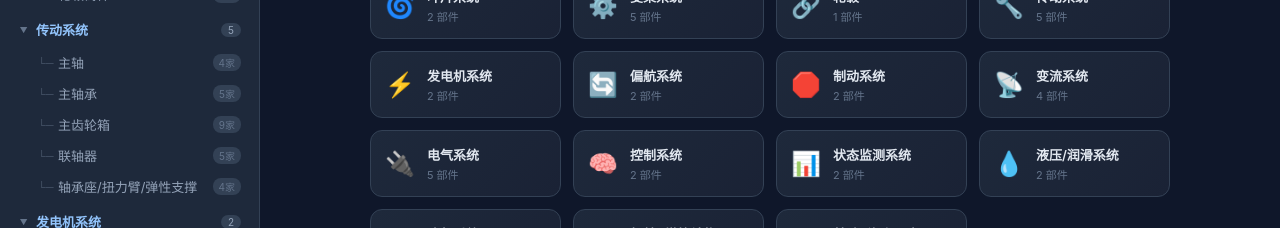
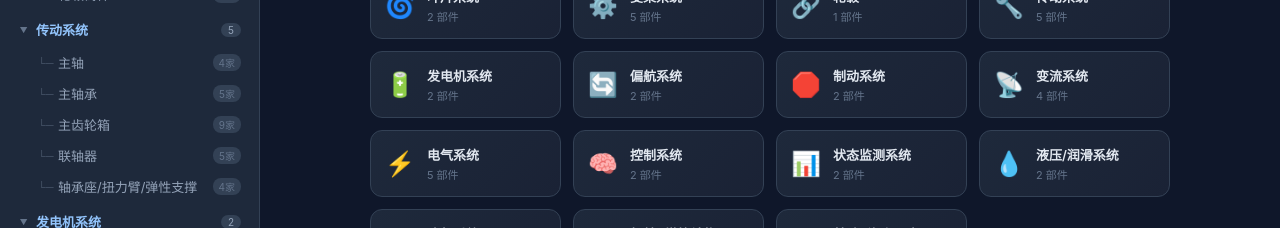
Before and after one commit to peterpei001/wind-turbine-suppliers, a React (Vite) app: page / in a window 1280 px wide. Shown: the part 443-671 px from the top of the page. Built offline with nearby package versions, Linux system fonts and the light colour scheme.

Commit message:
fix: system icon updates

```diff
--- a/src/pages/HomePage.tsx
+++ b/src/pages/HomePage.tsx
@@ -5,9 +5,9 @@ import { treeData } from '../data';
 
 const systemIcons: Record<string, string> = {
   'sys-blade': '🌀', 'sys-pitch': '⚙️', 'sys-hub': '🔗', 'sys-drivetrain': '🔧',
-  'sys-generator': '⚡', 'sys-yaw': '🔄', 'sys-brake': '🛑', 'sys-converter': '📡',
-  'sys-electrical': '🔌', 'sys-control': '🧠', 'sys-cms': '📊', 'sys-hydraulic': '💧',
-  'sys-cooling': '❄️', 'sys-structure': '🏗️', 'sys-fastener': '🔩', 'sys-foundation': '🏠',
+  'sys-generator': '🔋', 'sys-yaw': '🔄', 'sys-brake': '🛑', 'sys-converter': '📡',
+  'sys-electrical': '⚡', 'sys-control': '🧠', 'sys-cms': '📊', 'sys-hydraulic': '💧',
+  'sys-cooling': '❄️', 'sys-structure': '🏗️', 'sys-foundation': '🏠',
 };
 
 export default function HomePage() {
```
